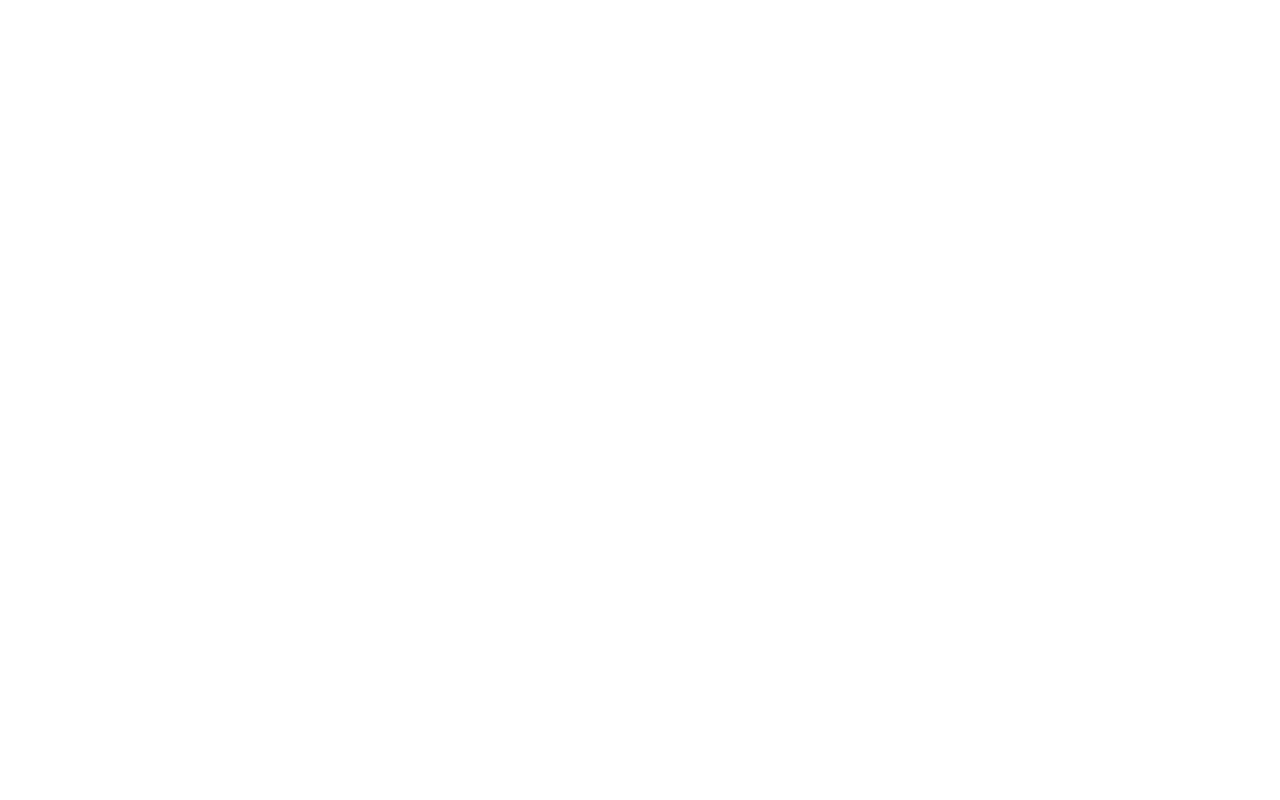
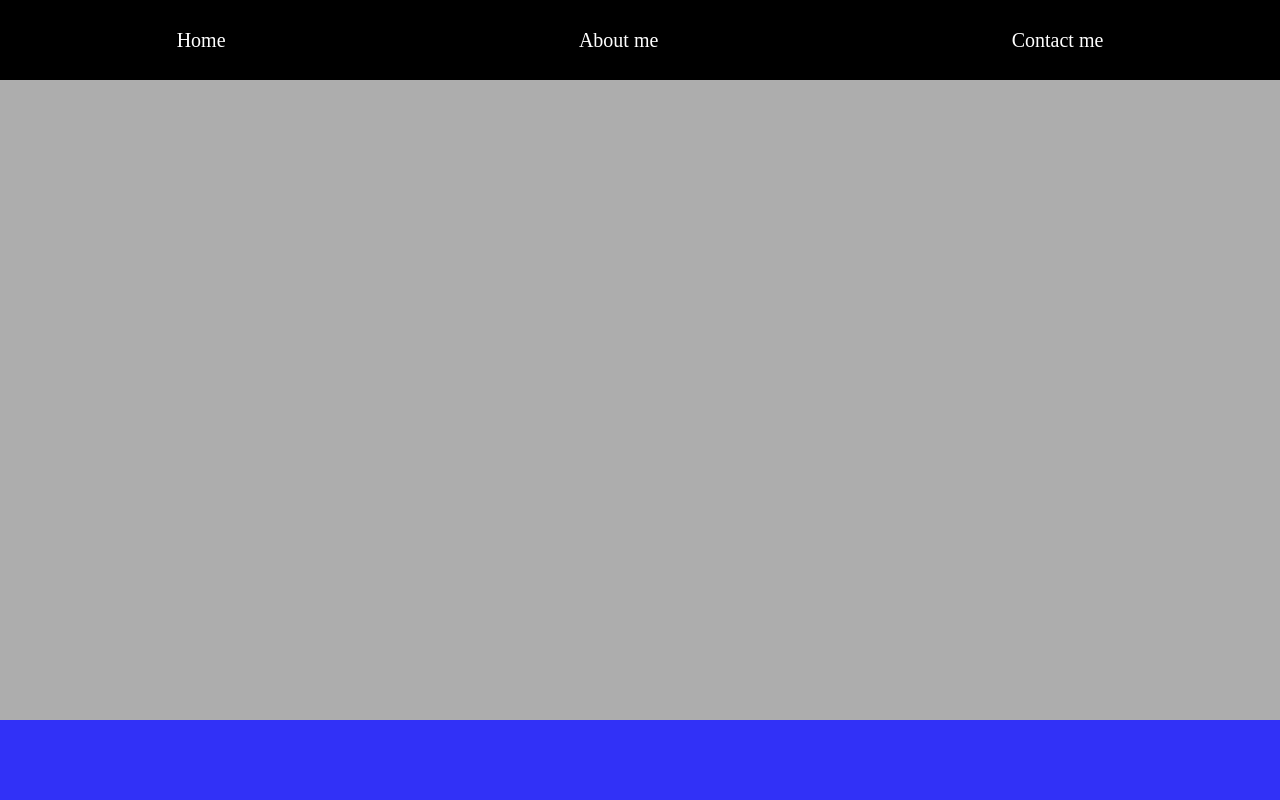
Before and after one commit to ewertonsilva07/tourism-website, a website: page index.html in a window 1280 px wide. Shown: the top 800 px of the page. Drawn offline with Linux system fonts and the light colour scheme.

Commit message:
create the layout using grid

```diff
--- a/index.html
+++ b/index.html
@@ -7,6 +7,26 @@
     <link rel="stylesheet" href="css/main.css">
 </head>
 <body>
+    <div class="container">
+        <header class="header">
+            <nav class="header-nav">
+                <ul class="header-nav-list">
+                    <li class="header-nav-list-item">Home</li>
+                    <li class="header-nav-list-item">About me</li>
+                    <li class="header-nav-list-item">Contact me</li>
+                </ul>
+            </nav>
+            <div class="header-img">
+
+            </div>
+        </header>
+        <main class="about-me">
+
+        </main>
+        <footer class="footer">
+
+        </footer>
+    </div>
 
     <script src="build/main.js"></script>
 </body>
--- /dev/null
+++ b/src/scss/abstracts/_mixins.scss
@@ -0,0 +1,5 @@
+@mixin navigation {
+    display: flex;
+    justify-content: space-around;
+    list-style: none;
+}
--- a/src/scss/base/_base.scss
+++ b/src/scss/base/_base.scss
@@ -0,0 +1,14 @@
+html {
+    font-size: 62.5%;
+}
+
+body {
+    margin: 0;
+    padding: 0;
+}
+
+.container {
+    display: grid;
+    grid-template-columns: repeat(12, [col] 1fr);
+    grid-template-rows:  repeat(3, minmax(6rem, auto));
+}
--- /dev/null
+++ b/src/scss/layout/_about-me.scss
@@ -0,0 +1,6 @@
+.about-me {
+    grid-column: 1 / -1;
+    grid-row: 2 / 2;
+    height: 70vh;
+    background-color: #3131f7;
+}
--- /dev/null
+++ b/src/scss/layout/_footer.scss
@@ -0,0 +1,5 @@
+.footer {
+    grid-column: 1 / -1;
+    grid-row: 3 / 3;
+    height: 30vh;
+}
--- /dev/null
+++ b/src/scss/layout/_header.scss
@@ -0,0 +1,15 @@
+.header {
+    grid-column: 1 / -1;
+    grid-row: 1 / 2;
+    height: 90vh;
+    display: grid;
+    grid-template-columns: repeat(8,minmax(2rem, 1fr));
+    grid-template-rows: repeat(2, minmax(5rem, max-content));
+
+    &-img{
+        grid-column: 1 / -1;
+        grid-row: 2 / 2;
+        height: 80vh;
+        background-color: #adadad;
+    }
+}
--- /dev/null
+++ b/src/scss/layout/_navigation.scss
@@ -0,0 +1,19 @@
+.header-nav{
+    grid-column: 1 / -1;
+    grid-row: 1 / 2;
+    height: 10vh;
+    width: 100%;
+    background-color: black;
+    display: flex;
+    justify-content: center;
+    align-items: center;
+
+    &-list {
+        width: 100%;
+        color: white;
+        font-size: 2rem;
+        margin: 0;
+        padding: 0;
+        @include navigation;
+    }
+}
--- a/src/scss/main.scss
+++ b/src/scss/main.scss
@@ -1 +1,7 @@
 @import 'base/base';
+@import 'abstracts/mixins';
+
+@import 'layout/header';
+@import 'layout/navigation';
+@import 'layout/about-me';
+@import 'layout/footer';
```
Also changed, not shown: css/main.css.
